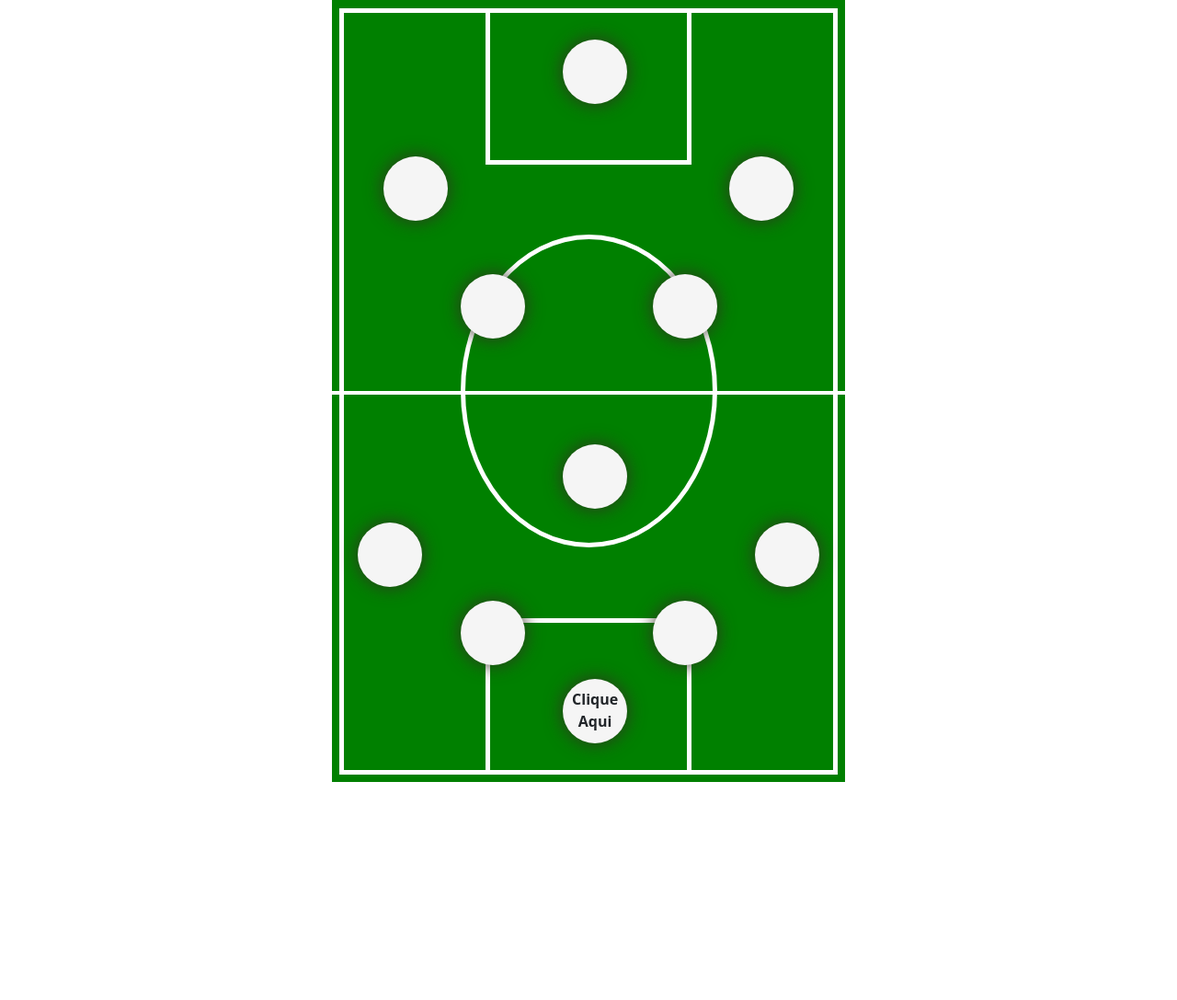
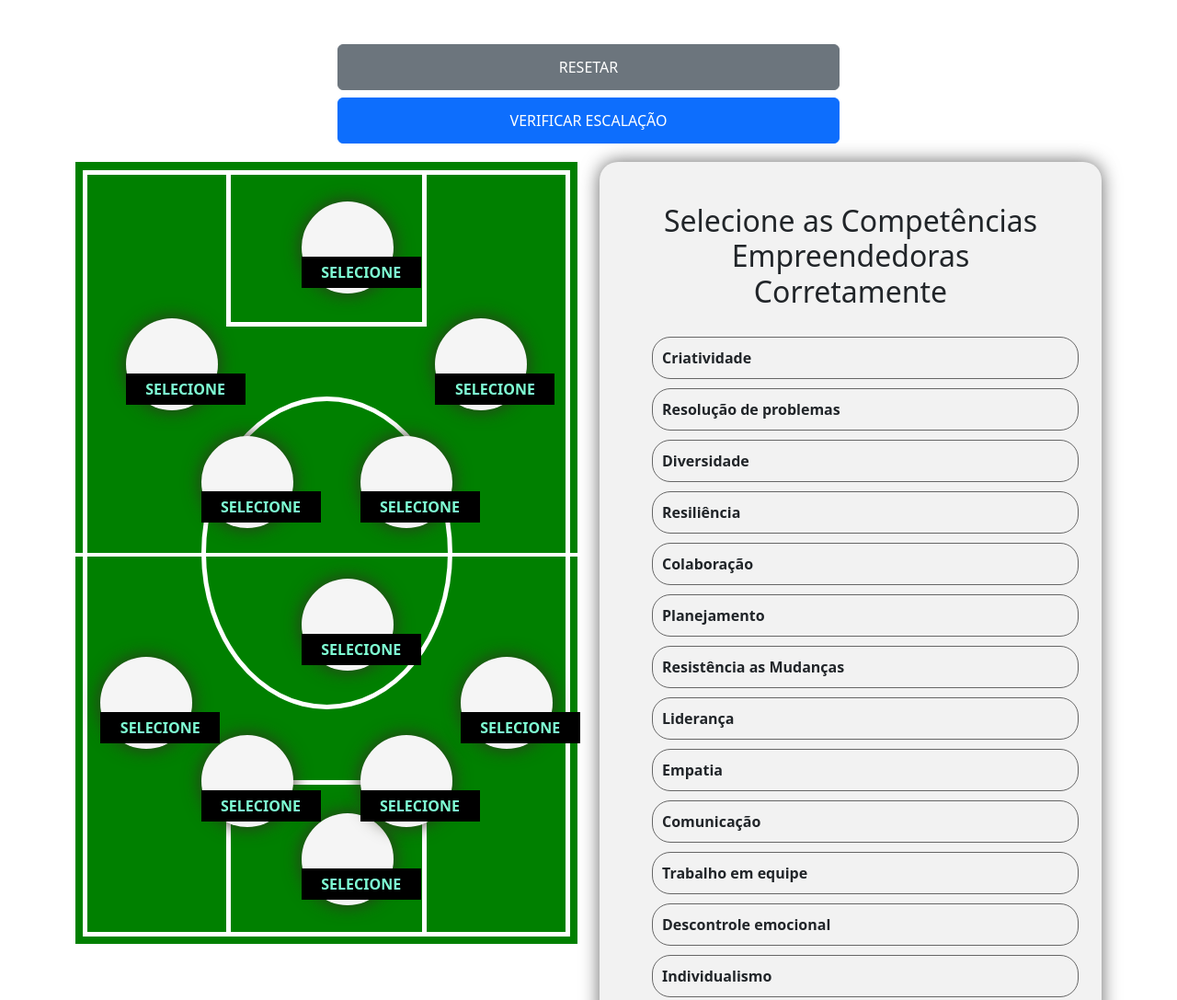
Before and after one commit to hudsonnsoares/escalacao, a plain HTML site: page index.html in a window 1280 px wide. Shown: the top 1087 px of the page at 92% size. Before the commit the page ends 850 px from the top, so only its background shows below. Drawn offline with nearby package versions, Linux system fonts and the light colour scheme.

Commit message:
Funções funcionando e interação

```diff
--- a/css/estilo.css
+++ b/css/estilo.css
@@ -1,9 +1,39 @@
 #gramado{
   background:green;
-  width: 50%;
+  width: 100%;
   height: 850px;
-  margin: 0 auto;
+  margin: 20px auto;
   position: relative;
+}
+.buttons button{
+  height: 50px;
+}
+.lista{
+  background: #f2f2f2;
+  margin-top: 20px;
+  padding: 25px;
+  border-radius: 20px;
+  box-shadow: 0 0 20px #666;
+}
+.lista h2{
+  text-align: center;
+  padding: 20px;
+}
+.lista ul{
+  list-style: none;
+  font-size: 16px;
+  font-weight: 600;
+}
+.lista li{
+  padding: 10px;
+  border:1px solid #666;
+  border-radius: 20px;
+  margin:10px 0;
+  transition: background 0.4s ease-in;
+}
+.lista li:hover, .lista li:active, .lista li:focus{
+  background-color: aquamarine;
+  cursor: pointer;
 }
 #linhacampo{
   border:5px solid white;
@@ -45,17 +75,23 @@
   left: 25%;
 }
 .circleJogador{
-  width: 70px;
-  height: 70px;
-  border-radius: 50px;
+  width: 100px;
+  height: 100px;
+  border-radius: 100px;
   background-color:whitesmoke;
   box-shadow: 0 0 20px #332;
+  cursor: pointer;
 }
 .circleJogador p{
-  position: relative;
   text-align: center;
-  top: 10px;
+  position: absolute;
+  text-transform: uppercase;
+  width: 130px;
   font-weight: 600;
+  background-color: black;
+  color: aquamarine;
+  padding: 5px;
+  bottom:-10px;
 }
 #gol{
   position: absolute;
--- a/index.html
+++ b/index.html
@@ -19,6 +19,18 @@
   </header>
   <main>
     <div class="container">
+
+      <div class="row mt-5 buttons">
+        <div class="d-grid gap-2 col-6 mx-auto">
+          <button class="btn btn-secondary" id="reset">RESETAR</button>
+          <button class="btn btn-primary">VERIFICAR ESCALAÇÃO</button>
+        </div>
+      </div>
+
+
+      <div class="row">
+        <div class="col-6">
+          <!--Gramado -->
           <div id="gramado">
               <div id="linhacampo"></div>
               <div id="golTop"></div>
@@ -26,17 +38,48 @@
               <div id="circuloCentral"></div>
               <div id="linhaCentral"></div>
 
-          <div id="gol" class="circleJogador"><p for="gol">Clique Aqui</p></div>
-          <div id="zag1" class="circleJogador"></div>
-          <div id="zag2" class="circleJogador"></div>
-          <div id="latE" class="circleJogador"></div>
-          <div id="latD" class="circleJogador"></div>
-          <div id="vol" class="circleJogador"></div>
-          <div id="mE" class="circleJogador"></div>
-          <div id="mD" class="circleJogador"></div>
-          <div id="pD" class="circleJogador"></div>
-          <div id="ata" class="circleJogador"></div>
-          <div id="pE" class="circleJogador"></div>
+              <div id="gol" class="open circleJogador"><p for="gol">Selecione</p></div>
+              <div id="zag1" class="open circleJogador"><p for="zag1">Selecione</p></div>
+              <div id="zag2" class="open circleJogador"><p for="zag2">Selecione</p></div>
+              <div id="latE" class="open circleJogador"><p for="latE">Selecione</p></div>
+              <div id="latD" class="open circleJogador"><p for="latD">Selecione</p></div>
+              <div id="vol" class="open circleJogador"><p for="vol">Selecione</p></div>
+              <div id="mE" class="open circleJogador"><p for="mE">Selecione</p></div>
+              <div id="mD" class="open circleJogador"><p for="mD">Selecione</p></div>
+              <div id="pD" class="open circleJogador"><p for="pD">Selecione</p></div>
+              <div id="ata" class="open circleJogador"><p for="ata">Selecione</p></div>
+              <div id="pE" class="open circleJogador"><p for="pE">Selecione</p></div>
+          </div>
+          <!--Gramado -->
+        </div>
+
+        <!--Lista de Competências -->
+        <div class="col-6">
+          <div class="lista">
+            <h2>Selecione as Competências Empreendedoras Corretamente</h2>
+            <ul>
+              <li class="open">Criatividade</li>
+              <li class="open">Resolução de problemas</li>
+              <li class="open">Diversidade</li>
+              <li class="open">Resiliência</li>
+              <li class="open">Colaboração</li>
+              <li class="open">Planejamento</li>
+              <li class="open">Resistência as Mudanças</li>
+              <li class="open">Liderança</li>
+              <li class="open">Empatia</li>
+              <li class="open">Comunicação</li>
+              <li class="open">Trabalho em equipe</li>
+              <li class="open">Descontrole emocional</li>
+              <li class="open">Individualismo</li>
+              <li class="open">Aprendizagem Empreendedora</li>
+              <li class="open">Correr riscos calculados</li>
+              <li class="open">Persistência</li>
+              <li class="open">Busca de oportunidades e iniciativa</li>
+            </ul>
+          </div>
+        </div>
+        <!--Lista de Competências -->
+
       </div>
     </div>
   </main>
--- a/js/interacao.js
+++ b/js/interacao.js
@@ -1,16 +1,57 @@
-var selecao = document.querySelectorAll('.circleJogador');
+//reset
+var reset = document.getElementById('reset');
+reset.addEventListener("click",function(){
+  location.reload();
+})
 
-for(i = 0; i < selecao.length; i++){
-  var selecId = selecao[i].id;
-  var selecElemento = document.querySelector('#'+selecId);
 
-  acaoJogador(selecElemento);
+//Lista Escalação
+
+var selecaoCampo = document.querySelectorAll('.circleJogador');
+
+
+for(i = 0; i < selecaoCampo.length; i++){
+  var selecId = selecaoCampo[i].id;
+  var selecPlayer = document.querySelector('#'+selecId);
+
+  if(selecPlayer.className == 'open'){
+    //console.log(selecPlayer, selecId);
+    break;
+  }else{
+    //console.log(selecPlayer);
+  }
+}
+// Lista Escalação
+
+// Lista Competências
+var selecaoLista = document.querySelectorAll('.lista li');
+
+for(i = 0; i< selecaoLista.length;i++){
+  selecaoLista[i].id = 'list-'+i;
+  IdList = selecaoLista[i].id;
+  selectElemento = document.querySelector('#'+IdList);
+  addList(selectElemento);
 }
 
+function addList(idList){
+  idList.addEventListener("click", function(){
+    var selecaoCampo = document.querySelectorAll('.circleJogador');
+    for(i = 0; i < selecaoCampo.length; i++){
+      selecId = selecaoCampo[i].id;
+      selecPlayer = document.querySelector("#"+selecId);
 
-function acaoJogador(idElenmento){
-  idElenmento.addEventListener("click", function(){
-    console.log(idElenmento);
+      if(selecPlayer.classList.contains('open')){
+        console.log("ok "+ selecaoCampo[i].id);
+        if(idList.className == 'open'){
+          idList.classList.add('d-none');
+          selecPlayer.classList.remove('open');
+          texto = idList.textContent;
+          selecPlayer.innerHTML = "<p>" + texto + "<p>";
+        }
+      }else{
+        console.log("nada ok -> " + selecPlayer.className);
+      }
+    }
   });
-  return idElenmento;
+  return idList;
 }
```
Also changed, not shown: roteiro.txt (added), 1 other file. Lines whose indentation alone changed are shown as unchanged.
